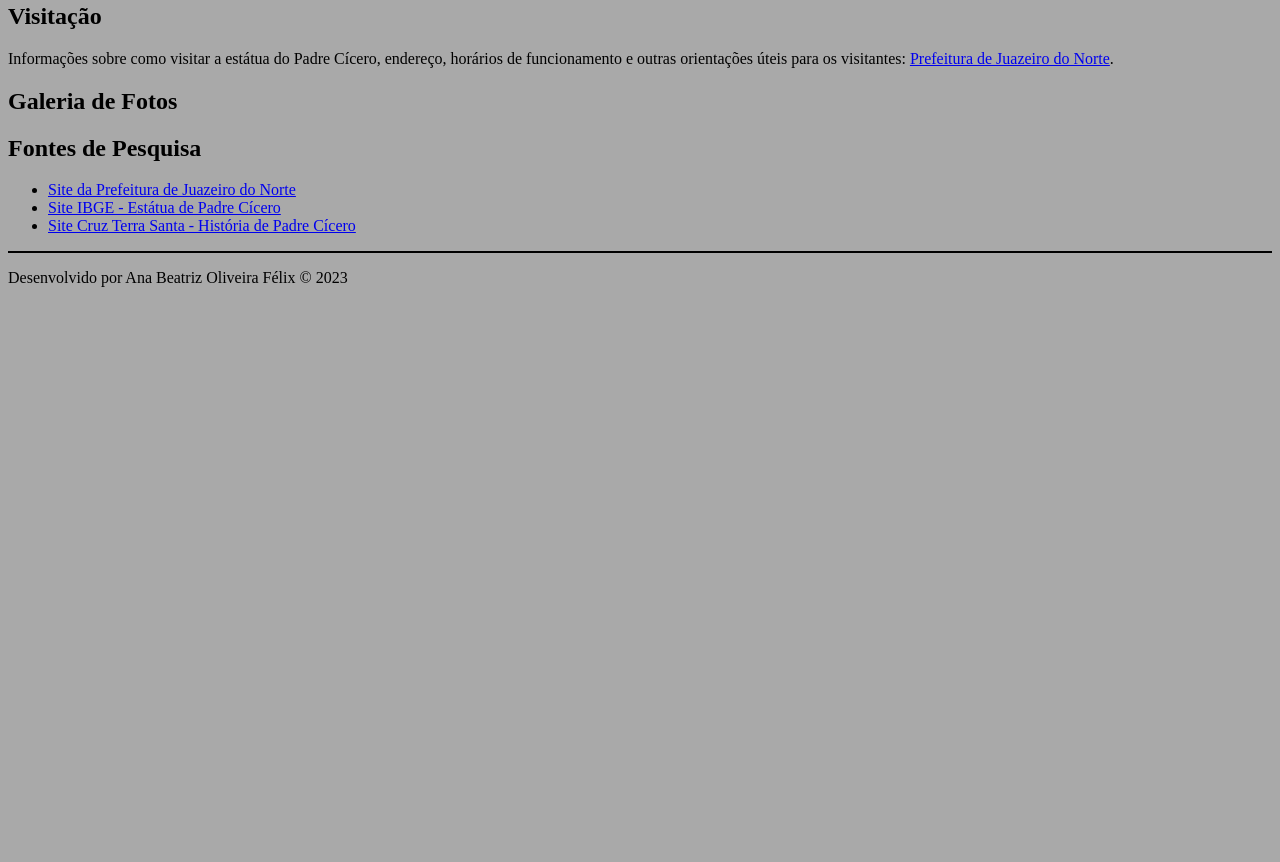
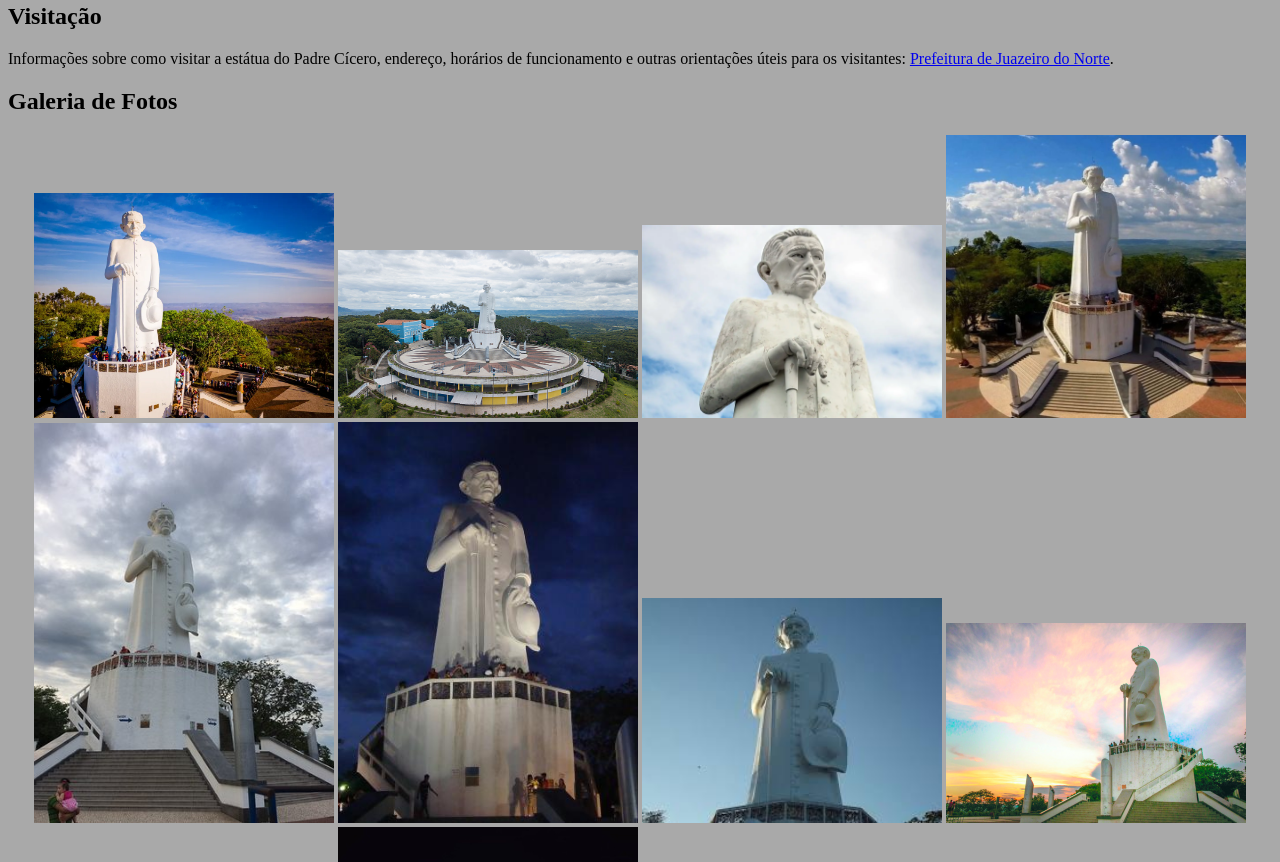
Before and after one commit to BiMaine/Ana-Beatriz_T1_Lugar_gostaria_conhecer, a plain HTML site: page Trabalho 1 - Web I/index.html in a window 1280 px wide. Shown: the part 1398-2260 px from the top of the page. Before the commit the page ends 1701 px from the top, so only its background shows below. Drawn offline with Linux system fonts and the light colour scheme.

Commit message:
Add files via upload

```diff
--- a/Trabalho 1 - Web I/index.html
+++ b/Trabalho 1 - Web I/index.html
@@ -5,7 +5,7 @@
     <meta name="viewport" content="width=device-width, initial-scale=1.0">
     <title>Estátua do Padre Cícero - Juazeiro do Norte</title>
 </head>
-<body bgcolor="#A9A9A9"> <!-- Definindo a cor de fundo cinza -->
+<body bgcolor="#A9A9A9"> <!-- Definindo a cor de fundo -->
     <!-- Cabeçalho -->
     <header>
         <h1>Estátua do Padre Cícero - Juazeiro do Norte</h1>
@@ -72,7 +72,6 @@
             <p>
                 A estátua do Padre Cícero está localizada na Colina do Horto, em Juazeiro do Norte, Ceará, Brasil. O local é de fácil acesso e é um dos pontos mais visitados do município. É um lugar de devoção e contemplação para os romeiros e turistas que desejam conhecer mais sobre a história e a importância do Padre Cícero.
             </p>
-            <!-- Incluir um mapa ou informações de localização adicional, se necessário -->
         </section>
         <section id="curiosidades">
             <h2>Curiosidades</h2>
@@ -91,11 +90,24 @@
                 Informações sobre como visitar a estátua do Padre Cícero, endereço, horários de funcionamento e outras orientações úteis para os visitantes: <a href="https://juazeirodonorte.ce.gov.br/turismo.php" target="_blank" rel="noopener noreferrer">Prefeitura de Juazeiro do Norte</a>.</p>
         </section>
 
-        <section>
+        <section id="galeria-de-fotos">
             <h2>Galeria de Fotos</h2>
-            <ul>
-
-            </ul>
+            <center>
+                <img src="imagem2.jpg" alt="Foto da estátua" width="300">
+                <img src="imagem3.jpg" alt="Foto da estátua" width="300">
+                <img src="imagem4.jpg" alt="Foto da estátua" width="300">
+                <img src="imagem5.jpg" alt="Foto da estátua" width="300">
+                <img src="imagem6.jpg" alt="Foto da estátua" width="300">
+                <img src="imagem7.jpg" alt="Foto da estátua" width="300">
+                <img src="imagem8.jpg" alt="Foto da estátua" width="300">
+                <img src="imagem9.jpg" alt="Foto da estátua" width="300">
+                <img src="imagem10.jpg" alt="Foto da estátua" width="300">
+                <img src="imagem11.jpg" alt="Foto da estátua" width="300">
+                <img src="imagem12.jpg" alt="Foto da estátua" wifth="300">
+                <img src="imagem13.jpg" alt="Foto da estátua" width="300">
+                <img src="imagem14.jpg" alt="Foto da estátua" width="300">
+                <img src="imagem15.jpg" alt="Foto da estátua" width="300">
+            </center>
         </section>
 
         <section id="fontes-pesquisa">
```
Also changed, not shown: Trabalho 1 - Web I/imagem10.jpg (added), Trabalho 1 - Web I/imagem11.jpg (added), Trabalho 1 - Web I/imagem12.jpg (added), Trabalho 1 - Web I/imagem13.jpg (added), Trabalho 1 - Web I/imagem14.jpg (added), Trabalho 1 - Web I/imagem15.jpg (added), Trabalho 1 - Web I/imagem5.jpg (added), Trabalho 1 - Web I/imagem6.jpg (added), Trabalho 1 - Web I/imagem7.jpg (added), Trabalho 1 - Web I/imagem8.jpg (added), Trabalho 1 - Web I/imagem9.jpg (added).
